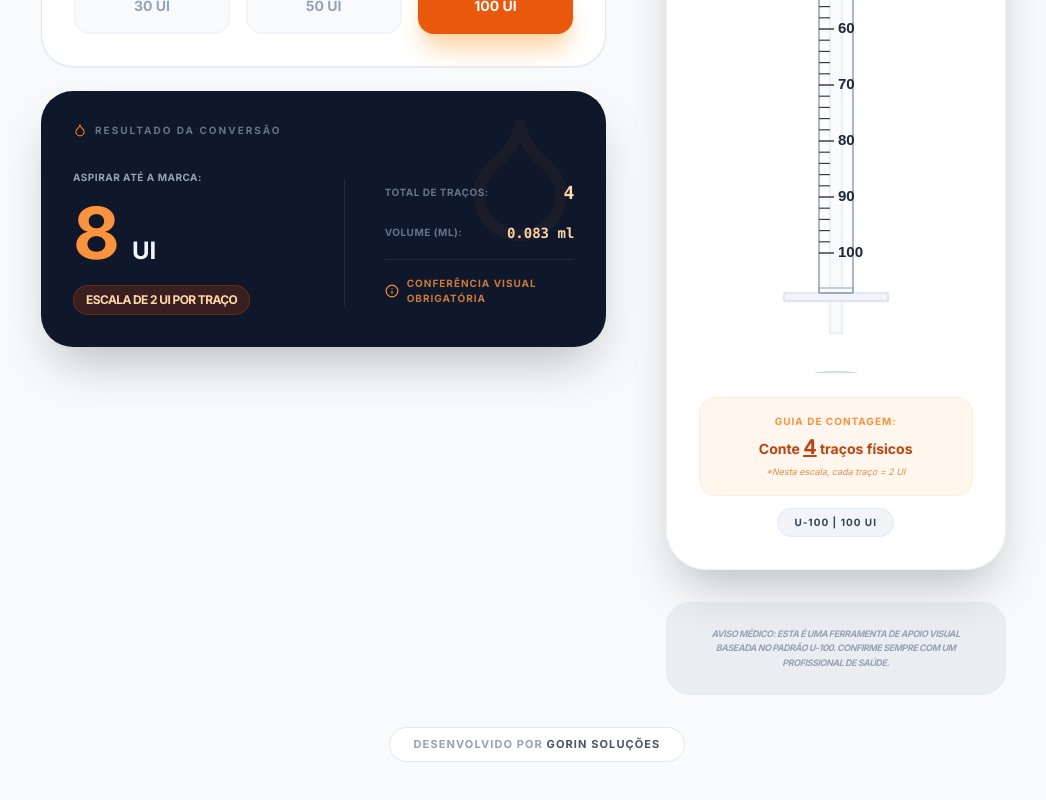
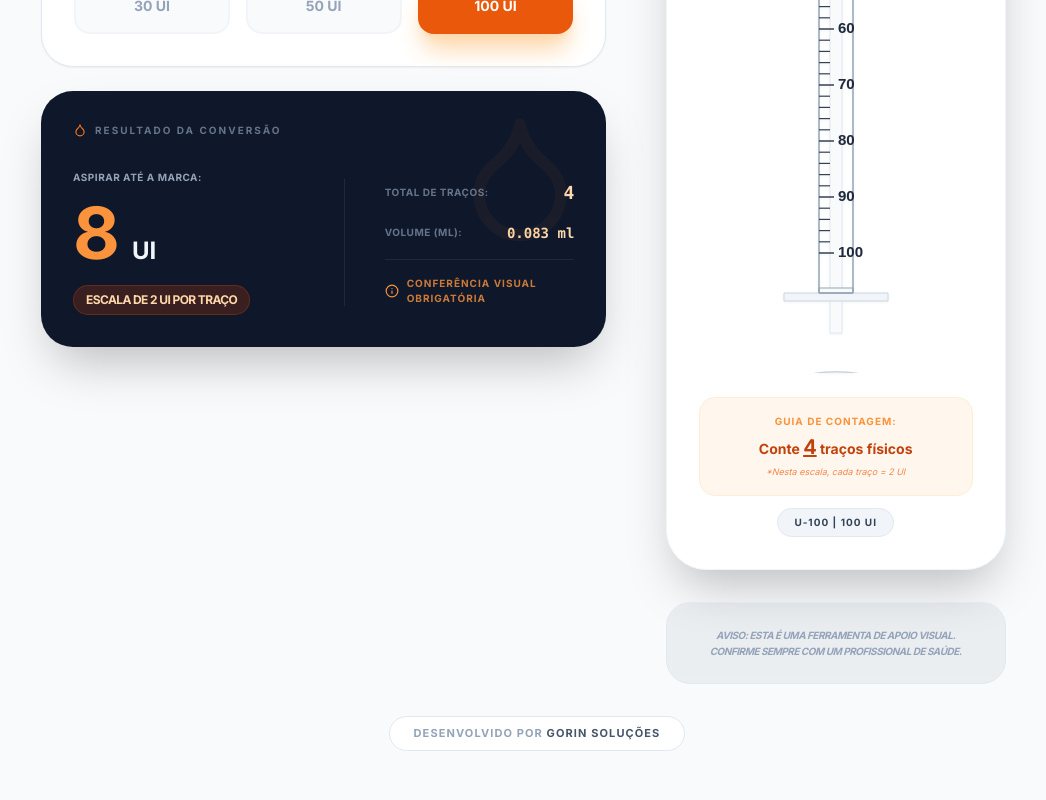
Before and after one commit to mateusgorin/Calculadora-de-fracionamento-, a React (Vite) app: page / in a window 1280 px wide. Shown: the part 545-1345 px from the top of the page, without its empty margins (103-1149 px from the left). Built offline with nearby package versions, Linux system fonts and the light colour scheme.

Commit message:
feat: Update medical disclaimer text
Adjusted the medical disclaimer text to be more concise and less specific about U-100 standard, while slightly increasing font size for better readability.

```diff
--- a/App.tsx
+++ b/App.tsx
@@ -219,8 +219,8 @@ const App: React.FC = () => {
           <div className="sticky top-24 w-full max-w-[340px]">
             <Syringe capacity={syringeCapacity} currentUI={result.units} />
             <div className="mt-8 p-6 bg-slate-900/5 backdrop-blur-sm rounded-3xl border border-slate-200 text-center">
-              <p className="text-[9px] text-slate-400 leading-relaxed uppercase font-black tracking-tighter italic">
-                Aviso Médico: Esta é uma ferramenta de apoio visual baseada no padrão U-100. Confirme sempre com um profissional de saúde.
+              <p className="text-[10px] text-slate-400 leading-relaxed uppercase font-black tracking-tighter italic">
+                Aviso: Esta é uma ferramenta de apoio visual. Confirme sempre com um profissional de saúde.
               </p>
             </div>
           </div>
```
